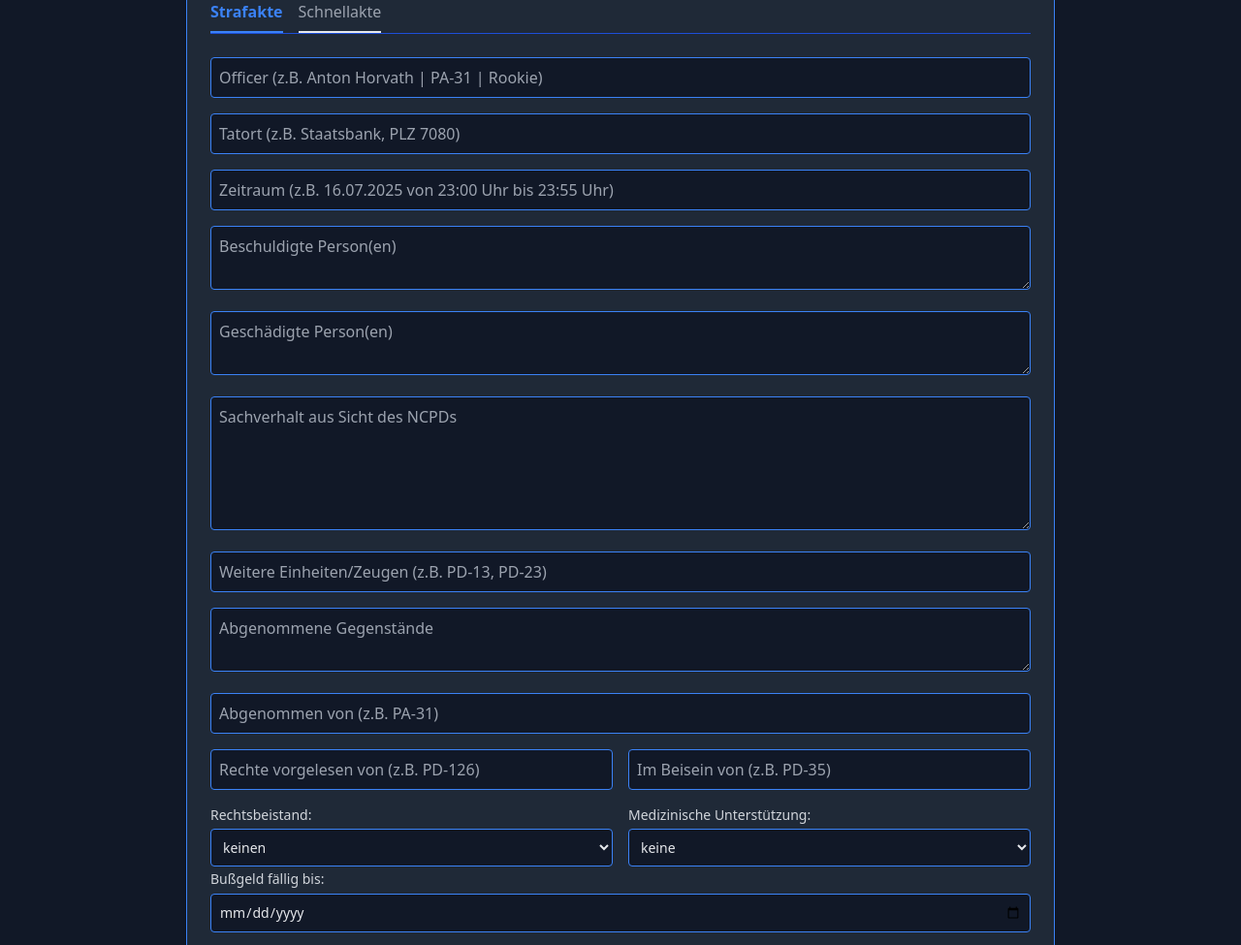
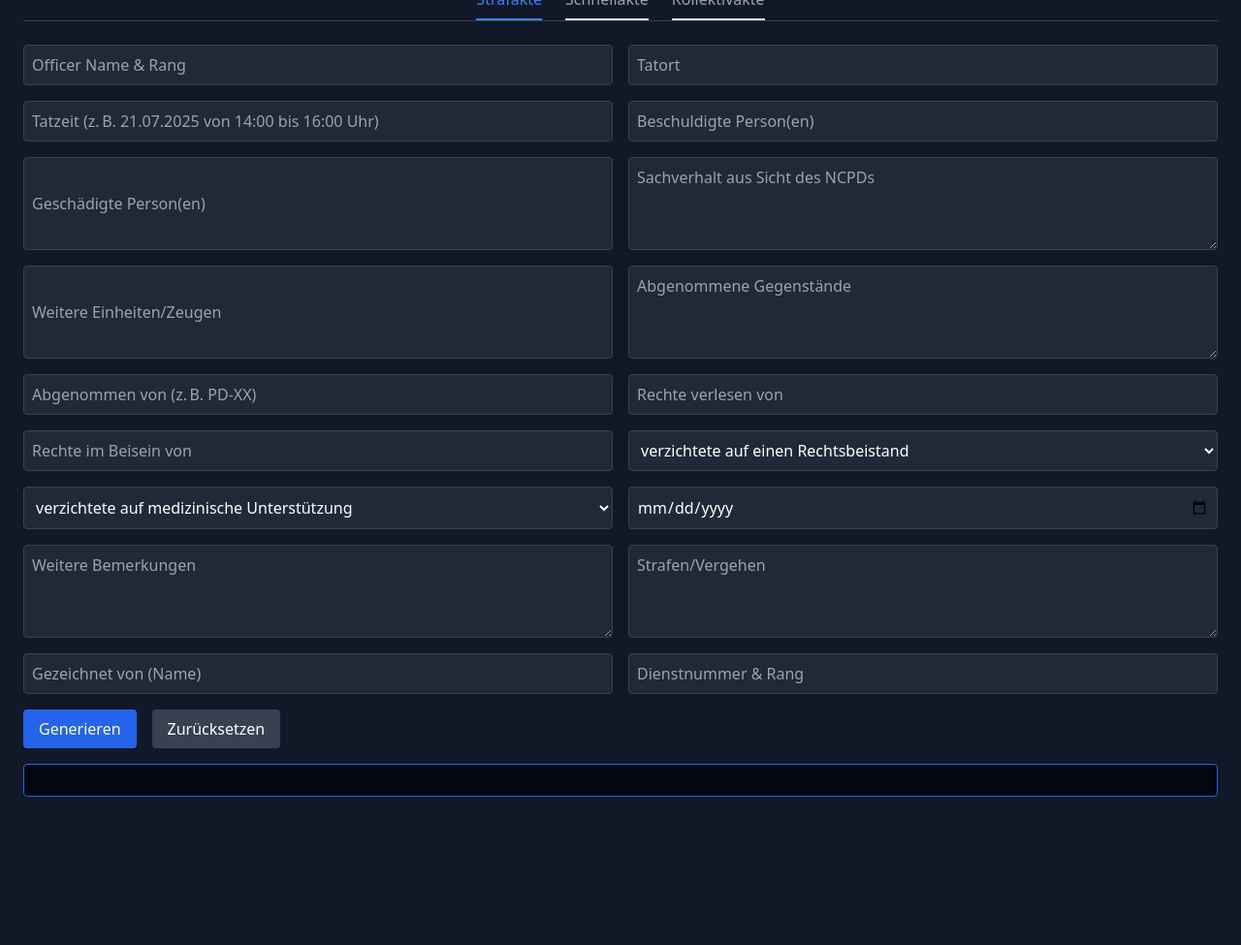
Before and after one commit to NewGamez/Akte, a plain HTML site: page index.html in a window 1280 px wide. Shown: the part 97-1072 px from the top of the page at 97% size. After the commit the page ends 943 px from the top, so only its background shows below. Drawn offline with nearby package versions, Linux system fonts and the light colour scheme.

Commit message:
Update index.html

```diff
--- a/index.html
+++ b/index.html
@@ -1,127 +1,130 @@
-
 <!DOCTYPE html>
 <html lang="de">
 <head>
   <meta charset="UTF-8" />
-  <meta name="viewport" content="width=device-width, initial-scale=1" />
-  <title>Akten Generator</title>
+  <meta name="viewport" content="width=device-width, initial-scale=1.0" />
+  <title>Akten Generator – NCPD</title>
   <script defer src="script.js"></script>
-  <link href="https://cdn.jsdelivr.net/npm/tailwindcss@2.2.19/dist/tailwind.min.css" rel="stylesheet" />
+  <script src="https://cdn.tailwindcss.com"></script>
 </head>
-<body class="bg-gray-900 text-gray-300 p-6">
-  <div class="max-w-4xl mx-auto bg-gray-800 p-6 rounded shadow border border-blue-500">
+<body class="bg-gray-900 text-white font-sans p-6">
+  <h1 class="text-3xl font-bold mb-6 text-center">Akten Generator – Narco City Police Department</h1>
 
-    <h1 class="text-2xl font-bold mb-4 text-white">Akten Generator</h1>
-
-    <!-- Tabs -->
-    <div class="flex space-x-4 mb-6 border-b border-blue-700">
-      <button id="strafakte-tab" onclick="switchTab('strafakte-tab')" class="pb-2 border-b-2 border-blue-500 text-blue-500 font-bold">
+  <!-- TAB NAVIGATION -->
+  <div class="flex justify-center gap-6 border-b border-gray-700 mb-6">
+    <button id="strafakte-tab" onclick="switchTab('strafakte-tab')" class="pb-2 border-b-2 border-blue-500 text-blue-500">
       Strafakte
     </button>
     <button id="schnellakte-tab" onclick="switchTab('schnellakte-tab')" class="pb-2 border-b-2 text-gray-400 hover:text-white">
       Schnellakte
     </button>
+    <button id="kollektivakte-tab" onclick="switchTab('kollektivakte-tab')" class="pb-2 border-b-2 text-gray-400 hover:text-white">
+      Kollektivakte
+    </button>
   </div>
 
   <!-- STRAFAKTE -->
   <div id="strafakte-content" class="space-y-4">
-      <input type="text" id="officer" placeholder="Officer (z.B. Anton Horvath | PA-31 | Rookie)" class="w-full p-2 border border-blue-500 bg-gray-900 text-gray-200 rounded" />
-      <input type="text" id="tatort" placeholder="Tatort (z.B. Staatsbank, PLZ 7080)" class="w-full p-2 border border-blue-500 bg-gray-900 text-gray-200 rounded" />
-      <input type="text" id="zeitraum" placeholder="Zeitraum (z.B. 16.07.2025 von 23:00 Uhr bis 23:55 Uhr)" class="w-full p-2 border border-blue-500 bg-gray-900 text-gray-200 rounded" />
-      <textarea id="beschuldigte" placeholder="Beschuldigte Person(en)" class="w-full p-2 border border-blue-500 bg-gray-900 text-gray-200 rounded"></textarea>
-      <textarea id="geschaedigte" placeholder="Geschädigte Person(en)" class="w-full p-2 border border-blue-500 bg-gray-900 text-gray-200 rounded"></textarea>
-      <textarea id="sachverhalt" placeholder="Sachverhalt aus Sicht des NCPDs" class="w-full p-2 border border-blue-500 bg-gray-900 text-gray-200 rounded" rows="5"></textarea>
-      <input type="text" id="einheiten" placeholder="Weitere Einheiten/Zeugen (z.B. PD-13, PD-23)" class="w-full p-2 border border-blue-500 bg-gray-900 text-gray-200 rounded" />
-      <textarea id="gegenstaende" placeholder="Abgenommene Gegenstände" class="w-full p-2 border border-blue-500 bg-gray-900 text-gray-200 rounded"></textarea>
-      <input type="text" id="abgenommenVon" placeholder="Abgenommen von (z.B. PA-31)" class="w-full p-2 border border-blue-500 bg-gray-900 text-gray-200 rounded" />
-
     <div class="grid grid-cols-1 md:grid-cols-2 gap-4">
-        <input type="text" id="rechteVon" placeholder="Rechte vorgelesen von (z.B. PD-126)" class="p-2 border border-blue-500 bg-gray-900 text-gray-200 rounded" />
-        <input type="text" id="rechteBeisein" placeholder="Im Beisein von (z.B. PD-35)" class="p-2 border border-blue-500 bg-gray-900 text-gray-200 rounded" />
+      <input id="officer" placeholder="Officer Name & Rang" class="bg-gray-800 text-white placeholder-gray-400 p-2 rounded border border-gray-700 focus:outline-none focus:ring-2 focus:ring-blue-500" />
+      <input id="tatort" placeholder="Tatort" class="bg-gray-800 text-white placeholder-gray-400 p-2 rounded border border-gray-700 focus:outline-none focus:ring-2 focus:ring-blue-500" />
+      <input id="zeitraum" placeholder="Tatzeit (z. B. 21.07.2025 von 14:00 bis 16:00 Uhr)" class="bg-gray-800 text-white placeholder-gray-400 p-2 rounded border border-gray-700 focus:outline-none focus:ring-2 focus:ring-blue-500" />
+      <input id="beschuldigte" placeholder="Beschuldigte Person(en)" class="bg-gray-800 text-white placeholder-gray-400 p-2 rounded border border-gray-700 focus:outline-none focus:ring-2 focus:ring-blue-500" />
+      <input id="geschaedigte" placeholder="Geschädigte Person(en)" class="bg-gray-800 text-white placeholder-gray-400 p-2 rounded border border-gray-700 focus:outline-none focus:ring-2 focus:ring-blue-500" />
+      <textarea id="sachverhalt" placeholder="Sachverhalt aus Sicht des NCPDs" class="bg-gray-800 text-white placeholder-gray-400 p-2 rounded border border-gray-700 focus:outline-none focus:ring-2 focus:ring-blue-500 h-24"></textarea>
+      <input id="einheiten" placeholder="Weitere Einheiten/Zeugen" class="bg-gray-800 text-white placeholder-gray-400 p-2 rounded border border-gray-700 focus:outline-none focus:ring-2 focus:ring-blue-500" />
+      <textarea id="gegenstaende" placeholder="Abgenommene Gegenstände" class="bg-gray-800 text-white placeholder-gray-400 p-2 rounded border border-gray-700 focus:outline-none focus:ring-2 focus:ring-blue-500 h-24"></textarea>
+      <input id="abgenommenVon" placeholder="Abgenommen von (z. B. PD-XX)" class="bg-gray-800 text-white placeholder-gray-400 p-2 rounded border border-gray-700 focus:outline-none focus:ring-2 focus:ring-blue-500" />
+      <input id="rechteVon" placeholder="Rechte verlesen von" class="bg-gray-800 text-white placeholder-gray-400 p-2 rounded border border-gray-700 focus:outline-none focus:ring-2 focus:ring-blue-500" />
+      <input id="rechteBeisein" placeholder="Rechte im Beisein von" class="bg-gray-800 text-white placeholder-gray-400 p-2 rounded border border-gray-700 focus:outline-none focus:ring-2 focus:ring-blue-500" />
+      <select id="rechtsbeistand" class="bg-gray-800 text-white placeholder-gray-400 p-2 rounded border border-gray-700 focus:outline-none focus:ring-2 focus:ring-blue-500">
+        <option value="verzichtet">verzichtete auf einen Rechtsbeistand</option>
+        <option value="bestand">bestand auf einen Rechtsbeistand</option>
+      </select>
+      <select id="medizin" class="bg-gray-800 text-white placeholder-gray-400 p-2 rounded border border-gray-700 focus:outline-none focus:ring-2 focus:ring-blue-500">
+        <option value="verzichtete">verzichtete auf medizinische Unterstützung</option>
+        <option value="medizinische">Medizinische Unterstützung</option>
+      </select>
+      <input id="bussgeld" type="date" class="bg-gray-800 text-white placeholder-gray-400 p-2 rounded border border-gray-700 focus:outline-none focus:ring-2 focus:ring-blue-500" />
+      <textarea id="bemerkung" placeholder="Weitere Bemerkungen" class="bg-gray-800 text-white placeholder-gray-400 p-2 rounded border border-gray-700 focus:outline-none focus:ring-2 focus:ring-blue-500 h-24"></textarea>
+      <textarea id="strafen" placeholder="Strafen/Vergehen" class="bg-gray-800 text-white placeholder-gray-400 p-2 rounded border border-gray-700 focus:outline-none focus:ring-2 focus:ring-blue-500 h-24"></textarea>
+      <input id="zeichner" placeholder="Gezeichnet von (Name)" class="bg-gray-800 text-white placeholder-gray-400 p-2 rounded border border-gray-700 focus:outline-none focus:ring-2 focus:ring-blue-500" />
+      <input id="zeichnerInfo" placeholder="Dienstnummer & Rang" class="bg-gray-800 text-white placeholder-gray-400 p-2 rounded border border-gray-700 focus:outline-none focus:ring-2 focus:ring-blue-500" />
     </div>
-
-      <div class="grid grid-cols-1 md:grid-cols-2 gap-4">
-        <label class="text-sm">Rechtsbeistand:
-          <select id="rechtsbeistand" class="w-full mt-1 p-2 border border-blue-500 bg-gray-900 text-gray-200 rounded">
-            <option value="keinen">keinen</option>
-            <option value="einen">einen</option>
-          </select>
-        </label>
-
-        <label class="text-sm">Medizinische Unterstützung:
-          <select id="medizin" class="w-full mt-1 p-2 border border-blue-500 bg-gray-900 text-gray-200 rounded">
-            <option value="keine">keine</option>
-            <option value="eine">eine</option>
-          </select>
-        </label>
+    <div class="flex gap-4">
+      <button onclick="generateStrafakte()" class="bg-blue-600 hover:bg-blue-700 text-white px-4 py-2 rounded">Generieren</button>
+      <button onclick="resetStrafakteForm()" class="bg-gray-700 hover:bg-gray-600 text-white px-4 py-2 rounded">Zurücksetzen</button>
     </div>
-
-      <label class="text-sm">Bußgeld fällig bis:
-        <input type="date" id="bussgeld" class="w-full mt-1 p-2 border border-blue-500 bg-gray-900 text-gray-200 rounded" />
-      </label>
-
-      <textarea id="bemerkung" placeholder="Zusätzliche Bemerkungen" class="w-full p-2 border border-blue-500 bg-gray-900 text-gray-200 rounded" rows="3"></textarea>
-      <textarea id="strafen" placeholder="Tatbestände (eine pro Zeile)" class="w-full p-2 border border-blue-500 bg-gray-900 text-gray-200 rounded"></textarea>
-
-      <input type="text" id="zeichner" placeholder="Gezeichnet von (z.B. A. Horvath)" class="w-full p-2 border border-blue-500 bg-gray-900 text-gray-200 rounded" />
-      <input type="text" id="zeichnerInfo" placeholder="Dienstnummer & Dienstgrad" class="w-full p-2 border border-blue-500 bg-gray-900 text-gray-200 rounded" />
-
-      <div class="flex space-x-4 mt-4">
-        <button onclick="generateStrafakte()" class="px-4 py-2 bg-blue-600 text-white rounded hover:bg-blue-700">Generieren</button>
-        <button onclick="resetStrafakteForm()" class="px-4 py-2 bg-red-600 text-white rounded hover:bg-red-700">Zurücksetzen</button>
-      </div>
-
-      <pre id="output" class="mt-6 bg-gray-950 text-gray-200 p-4 whitespace-pre-wrap rounded border border-blue-600"></pre>
+    <pre id="output" class="mt-4 bg-gray-950 text-gray-200 p-4 whitespace-pre-wrap rounded border border-blue-600"></pre>
   </div>
 
   <!-- SCHNELLAKTE -->
   <div id="schnellakte-content" class="hidden space-y-4">
-      <input type="text" id="s_officer" placeholder="Officer (z.B. Ben Morisson | PD-89 | Specialist)" class="w-full p-2 border border-blue-500 bg-gray-900 text-gray-200 rounded" />
-      <input type="text" id="s_tatort" placeholder="Tatort (z.B. ORT, PLZ XXXX)" class="w-full p-2 border border-blue-500 bg-gray-900 text-gray-200 rounded" />
-      <input type="text" id="s_zeitraum" placeholder="Zeitraum (z.B. 20.07.2025 von 15:00 bis 15:45 Uhr)" class="w-full p-2 border border-blue-500 bg-gray-900 text-gray-200 rounded" />
-      <textarea id="s_beschuldigte" placeholder="Beschuldigte Person(en) mit Geburtsdatum" class="w-full p-2 border border-blue-500 bg-gray-900 text-gray-200 rounded"></textarea>
-      <textarea id="s_geschaedigte" placeholder="Geschädigte Person(en) mit Geburtsdatum" class="w-full p-2 border border-blue-500 bg-gray-900 text-gray-200 rounded"></textarea>
-      <textarea id="s_einheiten" placeholder="Weitere beteiligte Einheiten (z.B. PD-12, USM-01)" class="w-full p-2 border border-blue-500 bg-gray-900 text-gray-200 rounded"></textarea>
-      <textarea id="s_gegenstaende" placeholder="Abgenommene Gegenstände (z.B. 1x Smartphone)" class="w-full p-2 border border-blue-500 bg-gray-900 text-gray-200 rounded"></textarea>
-      <input type="text" id="s_abgenommenVon" placeholder="Abgenommen von (z.B. PD-89)" class="w-full p-2 border border-blue-500 bg-gray-900 text-gray-200 rounded" />
-
     <div class="grid grid-cols-1 md:grid-cols-2 gap-4">
-        <input type="text" id="s_rechteVon" placeholder="Rechte vorgelesen von" class="p-2 border border-blue-500 bg-gray-900 text-gray-200 rounded" />
-        <input type="text" id="s_rechteBeisein" placeholder="Im Beisein von" class="p-2 border border-blue-500 bg-gray-900 text-gray-200 rounded" />
+      <input id="s_officer" placeholder="Officer Name & Rang" class="bg-gray-800 text-white placeholder-gray-400 p-2 rounded border border-gray-700 focus:outline-none focus:ring-2 focus:ring-blue-500" />
+      <input id="s_tatort" placeholder="Tatort" class="bg-gray-800 text-white placeholder-gray-400 p-2 rounded border border-gray-700 focus:outline-none focus:ring-2 focus:ring-blue-500" />
+      <input id="s_zeitraum" placeholder="Tatzeit (z. B. 21.07.2025 von 14:00 bis 16:00 Uhr)" class="bg-gray-800 text-white placeholder-gray-400 p-2 rounded border border-gray-700 focus:outline-none focus:ring-2 focus:ring-blue-500" />
+      <input id="s_beschuldigte" placeholder="Beschuldigte Person(en)" class="bg-gray-800 text-white placeholder-gray-400 p-2 rounded border border-gray-700 focus:outline-none focus:ring-2 focus:ring-blue-500" />
+      <input id="s_geschaedigte" placeholder="Geschädigte Person(en)" class="bg-gray-800 text-white placeholder-gray-400 p-2 rounded border border-gray-700 focus:outline-none focus:ring-2 focus:ring-blue-500" />
+      <input id="s_einheiten" placeholder="Einheiten/Zeugen" class="bg-gray-800 text-white placeholder-gray-400 p-2 rounded border border-gray-700 focus:outline-none focus:ring-2 focus:ring-blue-500" />
+      <textarea id="s_gegenstaende" placeholder="Abgenommene Gegenstände" class="bg-gray-800 text-white placeholder-gray-400 p-2 rounded border border-gray-700 focus:outline-none focus:ring-2 focus:ring-blue-500 h-24"></textarea>
+      <input id="s_abgenommenVon" placeholder="Abgenommen von (z. B. PD-XX)" class="bg-gray-800 text-white placeholder-gray-400 p-2 rounded border border-gray-700 focus:outline-none focus:ring-2 focus:ring-blue-500" />
+      <textarea id="s_bemerkung" placeholder="Bemerkungen" class="bg-gray-800 text-white placeholder-gray-400 p-2 rounded border border-gray-700 focus:outline-none focus:ring-2 focus:ring-blue-500 h-24"></textarea>
+      <input id="s_gezeichnet" placeholder="Gezeichnet von" class="bg-gray-800 text-white placeholder-gray-400 p-2 rounded border border-gray-700 focus:outline-none focus:ring-2 focus:ring-blue-500" />
+      <input id="s_gezeichnetOfficer" placeholder="Dienstnummer & Rang" class="bg-gray-800 text-white placeholder-gray-400 p-2 rounded border border-gray-700 focus:outline-none focus:ring-2 focus:ring-blue-500" />
+      <input id="s_rechteVon" placeholder="Rechte verlesen von" class="bg-gray-800 text-white placeholder-gray-400 p-2 rounded border border-gray-700 focus:outline-none focus:ring-2 focus:ring-blue-500" />
+      <input id="s_rechteBeisein" placeholder="Im Beisein von" class="bg-gray-800 text-white placeholder-gray-400 p-2 rounded border border-gray-700 focus:outline-none focus:ring-2 focus:ring-blue-500" />
+      <select id="s_rechtsbeistand" class="bg-gray-800 text-white placeholder-gray-400 p-2 rounded border border-gray-700 focus:outline-none focus:ring-2 focus:ring-blue-500">
+        <option value="bestand">verzichtete auf einen Rechtsbeistand</option>
+        <option value="verzichtete">bestand auf einen Rechtsbeistand</option>
+      </select>
+      <select id="s_medizin" class="bg-gray-800 text-white placeholder-gray-400 p-2 rounded border border-gray-700 focus:outline-none focus:ring-2 focus:ring-blue-500">
+        <option value="verzichtete">verzichtete auf medizinische Unterstützung</option>
+        <option value="medizinische">Medizinische Unterstützung</option>
+      </select>
+      <input id="s_bussgeld" type="date" class="bg-gray-800 text-white placeholder-gray-400 p-2 rounded border border-gray-700 focus:outline-none focus:ring-2 focus:ring-blue-500" />
+    </div>
+    <div class="flex gap-4">
+      <button onclick="generateSchnellakte()" class="bg-blue-600 hover:bg-blue-700 text-white px-4 py-2 rounded">Generieren</button>
+      <button onclick="resetSchnellakteForm()" class="bg-gray-700 hover:bg-gray-600 text-white px-4 py-2 rounded">Zurücksetzen</button>
+    </div>
+    <pre id="output-schnellakte" class="mt-4 bg-gray-950 text-gray-200 p-4 whitespace-pre-wrap rounded border border-blue-600"></pre>
   </div>
 
+  <!-- KOLLEKTIVAKTE -->
+  <div id="kollektivakte-content" class="hidden space-y-4">
     <div class="grid grid-cols-1 md:grid-cols-2 gap-4">
-        <label class="text-sm">Rechtsbeistand:
-          <select id="s_rechtsbeistand" class="w-full mt-1 p-2 border border-blue-500 bg-gray-900 text-gray-200 rounded">
-            <option value="keinen">keinen</option>
-            <option value="einen">einen</option>
+      <input id="k_officer" placeholder="Officer Name & Rang" class="bg-gray-800 text-white placeholder-gray-400 p-2 rounded border border-gray-700 focus:outline-none focus:ring-2 focus:ring-blue-500" />
+      <input id="k_genehmigtVon" placeholder="Genehmigt von (DOJ-XX)" class="bg-gray-800 text-white placeholder-gray-400 p-2 rounded border border-gray-700 focus:outline-none focus:ring-2 focus:ring-blue-500" />
+      <input id="k_uhrzeit" placeholder="Genehmigungszeit (z. B. 14:05)" class="bg-gray-800 text-white placeholder-gray-400 p-2 rounded border border-gray-700 focus:outline-none focus:ring-2 focus:ring-blue-500" />
+      <input id="k_tatort" placeholder="Tatort inkl. PLZ" class="bg-gray-800 text-white placeholder-gray-400 p-2 rounded border border-gray-700 focus:outline-none focus:ring-2 focus:ring-blue-500" />
+      <input id="k_zeitraum" placeholder="Tatzeitraum (z. B. 21.07.2025 von 12:00 bis 14:00 Uhr)" class="bg-gray-800 text-white placeholder-gray-400 p-2 rounded border border-gray-700 focus:outline-none focus:ring-2 focus:ring-blue-500" />
+      <input id="k_beschuldigte" placeholder="Beschuldigte(r)" class="bg-gray-800 text-white placeholder-gray-400 p-2 rounded border border-gray-700 focus:outline-none focus:ring-2 focus:ring-blue-500" />
+      <input id="k_geschaedigte" placeholder="Geschädigte(r)" class="bg-gray-800 text-white placeholder-gray-400 p-2 rounded border border-gray-700 focus:outline-none focus:ring-2 focus:ring-blue-500" />
+      <textarea id="k_sachverhalt" placeholder="Sachverhalt aus Sicht des NCPDs" class="bg-gray-800 text-white placeholder-gray-400 p-2 rounded border border-gray-700 focus:outline-none focus:ring-2 focus:ring-blue-500 h-24"></textarea>
+      <input id="k_einheiten" placeholder="Einheiten/Zeugen (z. B. PD-XX, FIB-XX)" class="bg-gray-800 text-white placeholder-gray-400 p-2 rounded border border-gray-700 focus:outline-none focus:ring-2 focus:ring-blue-500" />
+      <input id="k_abgenommenVon" placeholder="Abgenommen von (z. B. PD-XX)" class="bg-gray-800 text-white placeholder-gray-400 p-2 rounded border border-gray-700 focus:outline-none focus:ring-2 focus:ring-blue-500" />
+      <textarea id="k_gegenstaende" placeholder="Gegenstände (z. B. 1x Smartphone)" class="bg-gray-800 text-white placeholder-gray-400 p-2 rounded border border-gray-700 focus:outline-none focus:ring-2 focus:ring-blue-500 h-24"></textarea>
+      <input id="k_rechteVon" placeholder="Rechte verlesen von (z. B. PD-XX)" class="bg-gray-800 text-white placeholder-gray-400 p-2 rounded border border-gray-700 focus:outline-none focus:ring-2 focus:ring-blue-500" />
+      <input id="k_rechteBeisein" placeholder="Rechte im Beisein von (z. B. PD-XX)" class="bg-gray-800 text-white placeholder-gray-400 p-2 rounded border border-gray-700 focus:outline-none focus:ring-2 focus:ring-blue-500" />
+      <select id="k_rechtsbeistand" class="bg-gray-800 text-white placeholder-gray-400 p-2 rounded border border-gray-700 focus:outline-none focus:ring-2 focus:ring-blue-500">
+        <option value="verzichtete">verzichtete auf einen Rechtsbeistand</option>
+        <option value="bestand">bestand auf einen Rechtsbeistand</option>
       </select>
-        </label>
-
-        <label class="text-sm">Medizinische Unterstützung:
-          <select id="s_medizin" class="w-full mt-1 p-2 border border-blue-500 bg-gray-900 text-gray-200 rounded">
-            <option value="keine">keine</option>
-            <option value="eine">eine</option>
+      <select id="k_medizin" class="bg-gray-800 text-white placeholder-gray-400 p-2 rounded border border-gray-700 focus:outline-none focus:ring-2 focus:ring-blue-500">
+        <option value="bestand">bestand auf medizinische Unterstützung</option>
+        <option value="medizinische">Medizinische Unterstützung</option>
       </select>
-        </label>
+      <input id="k_bussgeld" type="date" class="bg-gray-800 text-white placeholder-gray-400 p-2 rounded border border-gray-700 focus:outline-none focus:ring-2 focus:ring-blue-500" />
+    </div>
+    <div class="flex gap-4">
+      <button onclick="generateKollektivakte()" class="bg-blue-600 hover:bg-blue-700 text-white px-4 py-2 rounded">Generieren</button>
+      <button onclick="resetKollektivakteForm()" class="bg-gray-700 hover:bg-gray-600 text-white px-4 py-2 rounded">Zurücksetzen</button>
+    </div>
+    <pre id="output-kollektivakte" class="mt-4 bg-gray-950 text-gray-200 p-4 whitespace-pre-wrap rounded border border-blue-600"></pre>
   </div>
 
-      <label class="text-sm">Bußgeld fällig bis:
-        <input type="date" id="s_bussgeld" class="w-full mt-1 p-2 border border-blue-500 bg-gray-900 text-gray-200 rounded" />
-      </label>
-
-      <textarea id="s_bemerkung" placeholder="Zusätzliche Bemerkungen" class="w-full p-2 border border-blue-500 bg-gray-900 text-gray-200 rounded" rows="3"></textarea>
-      <input type="text" id="s_gezeichnet" placeholder="Gezeichnet von (z.B. B. Morisson)" class="w-full p-2 border border-blue-500 bg-gray-900 text-gray-200 rounded" />
-      <input type="text" id="s_gezeichnetOfficer" placeholder="Dienstnummer & Dienstgrad" class="w-full p-2 border border-blue-500 bg-gray-900 text-gray-200 rounded" />
-
-      <div class="flex space-x-4 mt-4">
-        <button onclick="generateSchnellakte()" class="px-4 py-2 bg-blue-600 text-white rounded hover:bg-blue-700">Generieren</button>
-        <button onclick="resetSchnellakteForm()" class="px-4 py-2 bg-red-600 text-white rounded hover:bg-red-700">Zurücksetzen</button>
-      </div>
-
-      <pre id="output-schnellakte" class="mt-6 bg-gray-950 text-gray-200 p-4 whitespace-pre-wrap rounded border border-blue-600"></pre>
-    </div>
-
-  </div>
+  <!-- STYLES (Tailwind Custom Inputs/Buttons) -->
+  <!-- Removed custom <style> block using @apply, use Tailwind classes directly in HTML elements instead -->
 </body>
 </html>
```
Lines whose indentation alone changed are shown as unchanged.
